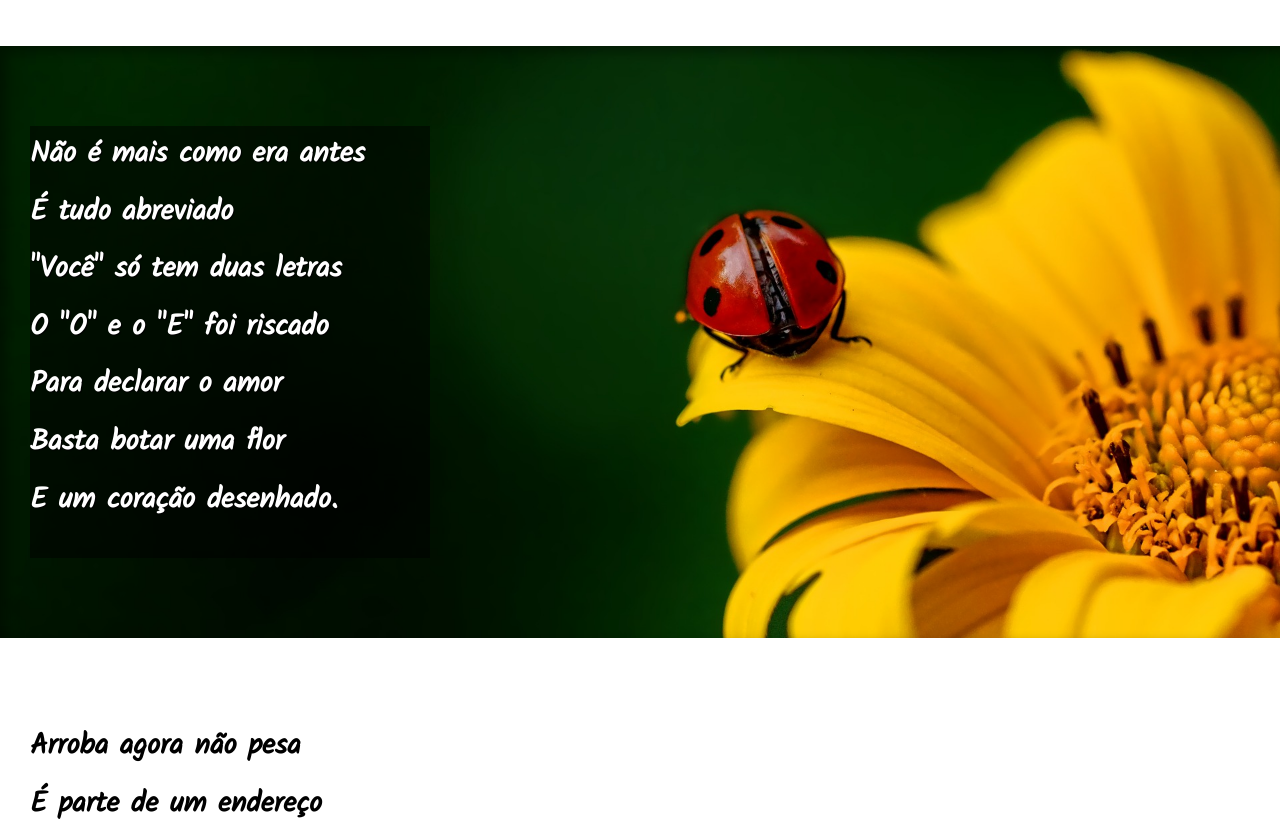
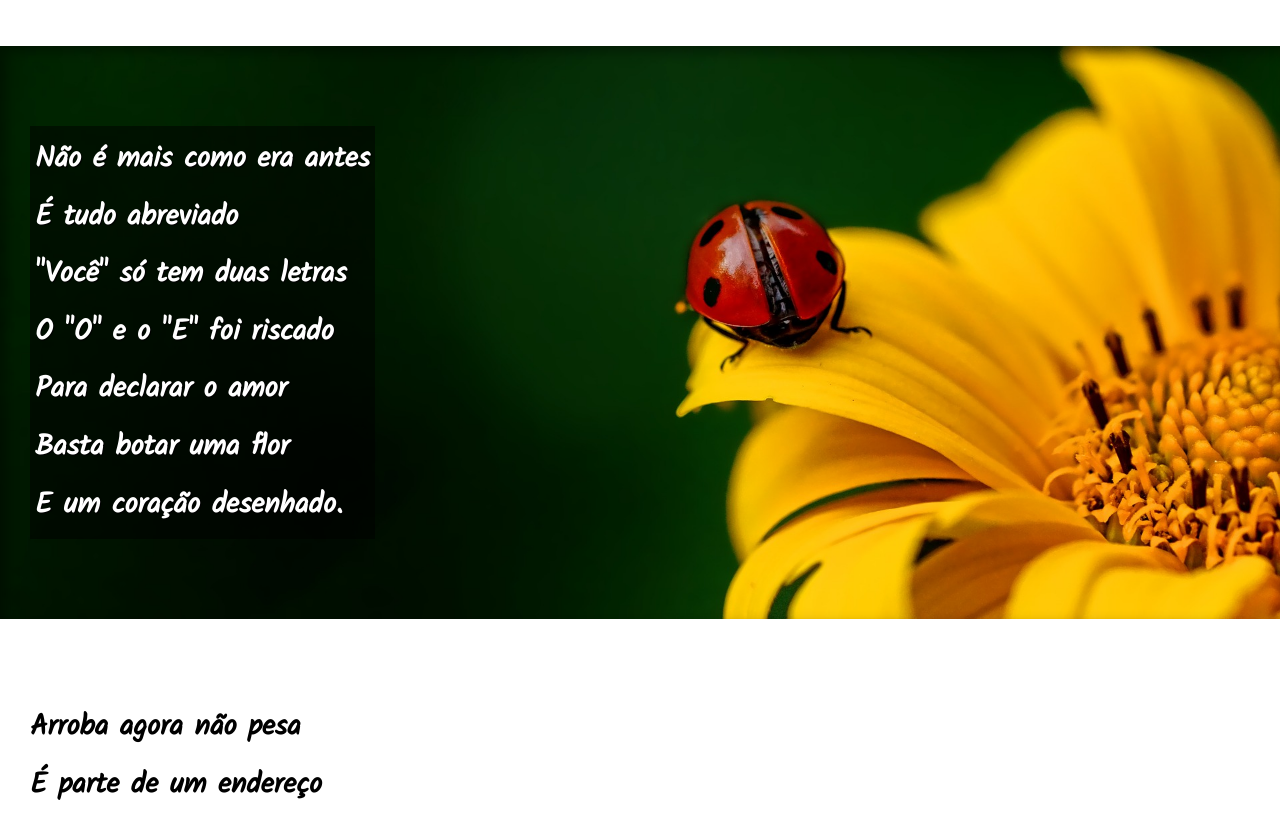
Before and after one commit to cauaiuryy/Projeto-Cordel, a plain HTML site: page index.html in a window 1280 px wide. Shown: the part 780-1601 px from the top of the page. Drawn offline with Linux system fonts and the light colour scheme.

Commit message:
correção de padding

```diff
--- a/estilo/style.css
+++ b/estilo/style.css
@@ -20,10 +20,10 @@
 }
 
 html, body {
-    min-height: 100px;
+    min-height: 100vh;
     background-color: darkgray;
     font-family: var(--fonte1);
-    padding-right: 0px;
+    margin-right: 0px;
 }
 
 header {
@@ -82,7 +82,8 @@ section.imagem {
 }
 
 section.imagem > p {
-    width: 400px;
+    display: inline-block;
+    padding: 5px;
     background-color: rgba(0, 0, 0, 0.5);
     text-shadow: 1px 1px 1px black;
 }
```
